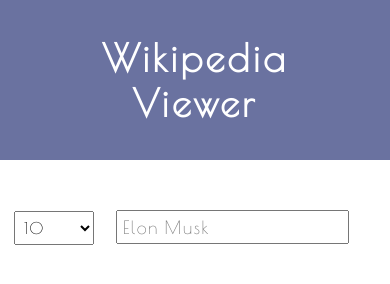
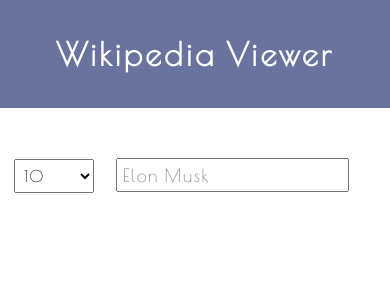
Before and after one commit to Lord-Lavios/Wikipedia-Viewer, a website: page index.html in a window 390 px wide. Drawn offline with nearby package versions, Linux system fonts and the light colour scheme.

Commit message:
Update index.css

```diff
--- a/index.css
+++ b/index.css
@@ -1 +1 @@
-body,h2,h3,html,input,p,select,ul{padding:0;margin:0}header{width:100%;background-color:#6a72a0}#container{width:80%;box-sizing:border-box;max-width:1100px;margin:0 auto}h2{color:#fff;text-align:center;padding:35px;letter-spacing:3px;font-size:46px;margin:0}h2,input,select{font-family:Poiret One,cursive}input,select{display:block;padding-left:5px;margin:0 auto;width:90%;letter-spacing:1.5px;height:34px;font-size:22px;line-height:34px}select{font-size:20px}#onlydiv{width:100%;margin-top:40px}#search-bar{width:83%}#howmany{width:16%}#howmany,#search-bar{box-sizing:border-box;display:inline-block;margin:0 auto;text-align:center;margin-top:50px;white-space:nowrap;height:34px;line-height:34px}ul{list-style-type:none}a{text-decoration:none;color:#fff}li{background-color:#6a72a0;margin:10px}p{padding:10px 15px 15px}h3,p{color:#fff;letter-spacing:2px;font-family:Poiret One,cursive}h3{font-size:36px;padding-left:15px;font-weight:100;padding-top:5px}@media (max-width:580px){#howmany,#search-bar{height:24px;line-height:24px}#search-bar{width:80%}input{line-height:24px;font-size:18px}}@media (max-width:480px){h2{font-size:38px}select{font-size:16px}#container{width:95%}#search-bar{width:70%}#howmany{width:24%}}
+body,h2,h3,html,input,p,select,ul{padding:0;margin:0}header{width:100%;background-color:#6a72a0}#container{width:80%;box-sizing:border-box;max-width:1100px;margin:0 auto}h2{color:#fff;text-align:center;padding:35px;letter-spacing:3px;font-size:46px;margin:0}h2,input,select{font-family:Poiret One,cursive}input,select{display:block;padding-left:5px;margin:0 auto;width:90%;letter-spacing:1.5px;height:34px;font-size:22px;line-height:34px}input:focus,select:focus{outline:#6a72a0}select{font-size:20px}#onlydiv{width:100%;margin-top:40px}#search-bar{width:83%}#howmany{width:16%}#howmany,#search-bar{box-sizing:border-box;display:inline-block;margin:0 auto;text-align:center;margin-top:50px;white-space:nowrap;height:34px;line-height:34px}ul{list-style-type:none}a{text-decoration:none;color:#fff}li{background-color:#6a72a0;margin:10px}p{padding:10px 15px 15px}h3,p{color:#fff;letter-spacing:2px;font-family:Poiret One,cursive}h3{font-size:36px;padding-left:15px;font-weight:100;padding-top:5px}@media (max-width:580px){#howmany,#search-bar{height:24px;line-height:24px}#search-bar{width:80%}input{line-height:24px;font-size:18px}}@media (max-width:480px){h2{font-size:38px}select{font-size:16px}#container{width:95%}#search-bar{width:70%}#howmany{width:24%}}@media (max-width:420px){h2{font-size:32px}}
```
